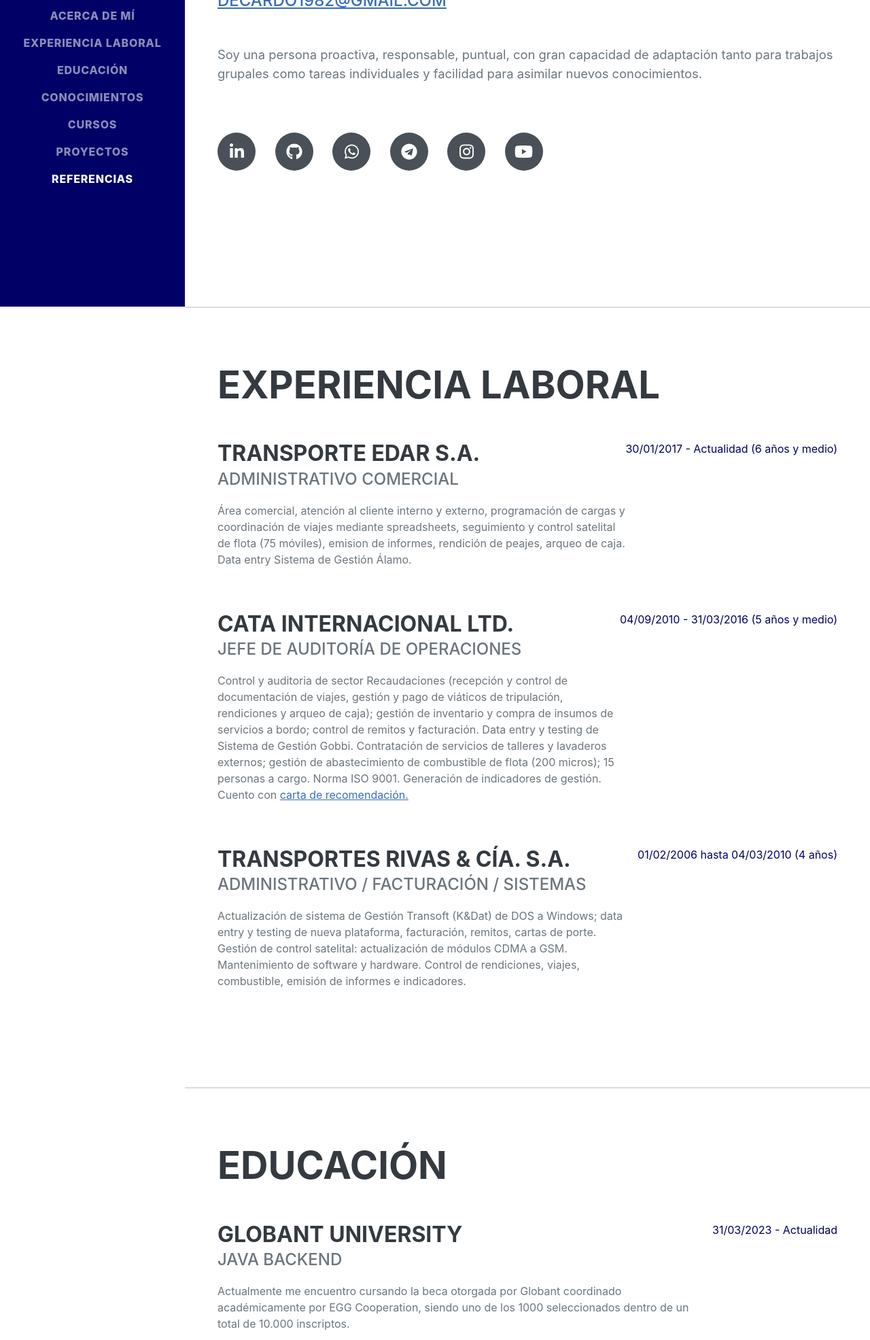
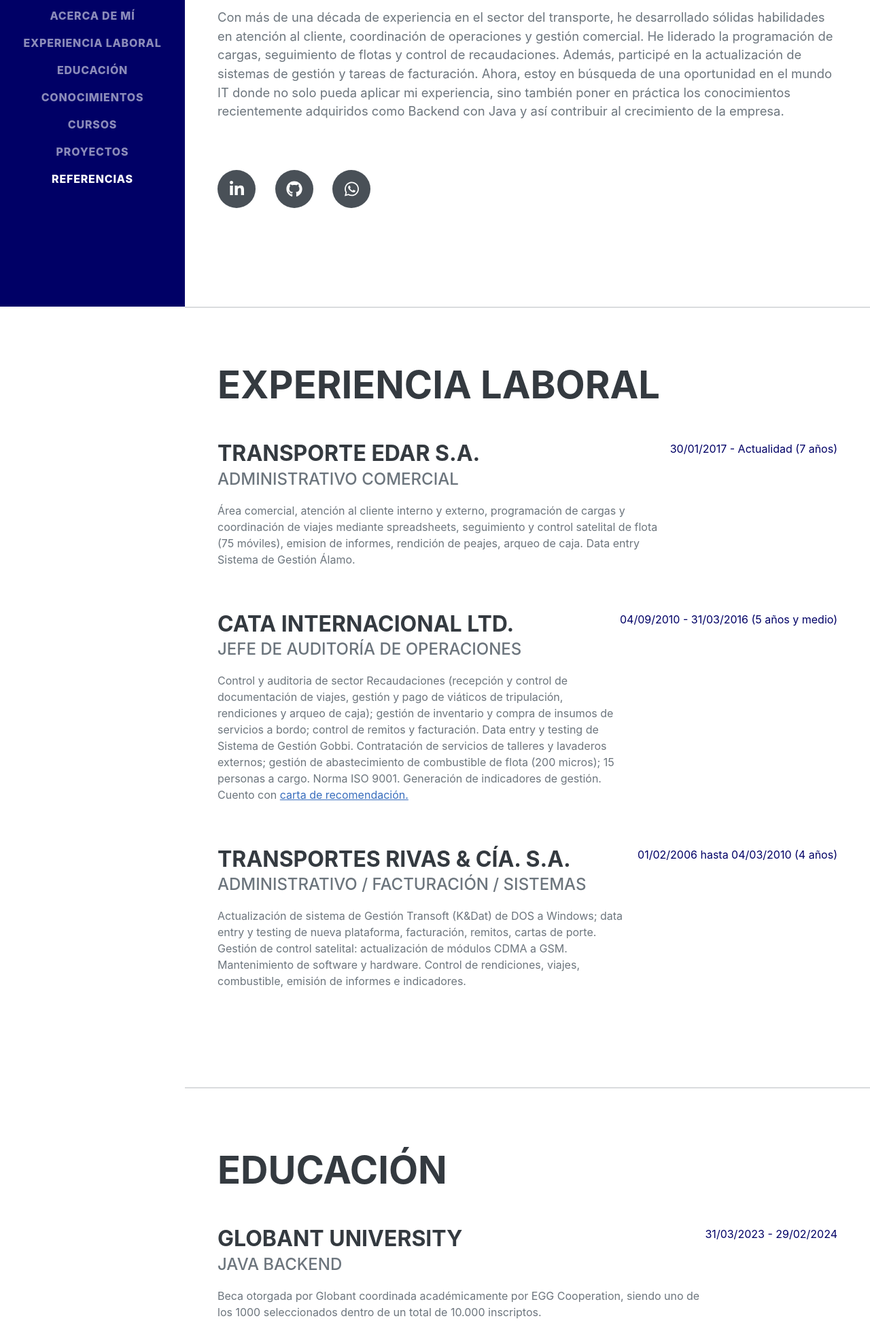
Before and after one commit to decardo1982/Proyecto_CV_Bootstrap, a plain HTML site: page index.html in a window 1280 px wide. Shown: the part 349-2320 px from the top of the page at 68% size. Drawn offline with nearby package versions, Linux system fonts and the light colour scheme; a script that the page names is missing; a web font is replaced by a local one.

Commit message:
upgrades

```diff
--- a/index.html
+++ b/index.html
@@ -51,14 +51,14 @@
                         Banfield, Buenos Aires, Argentina · +54 9 11-5410-4402</a> ·
                         <a href="mailto:decardo1982o@gmail.com">decardo1982@gmail.com</a>
                     </div>
-                    <p class="lead mb-5">Soy una persona proactiva, responsable, puntual, con gran capacidad de adaptación tanto para trabajos grupales como tareas individuales y facilidad para asimilar nuevos conocimientos.</p>
+                    <p class="lead mb-5">Con más de una década de experiencia en el sector del transporte, he desarrollado sólidas habilidades en atención al cliente, coordinación de operaciones y gestión comercial. He liderado la programación de cargas, seguimiento de flotas y control de recaudaciones. Además, participé en la actualización de sistemas de gestión y tareas de facturación. Ahora, estoy en búsqueda de una oportunidad en el mundo IT donde no solo pueda aplicar mi experiencia, sino también poner en práctica los conocimientos recientemente adquiridos como Backend con Java y así contribuir al crecimiento de la empresa.</p>
                     <div class="social-icons">
                         <a class="social-icon" href="https://www.linkedin.com/in/decardo1982/" target="_blank"><i class="fab fa-linkedin-in"></i></a>
                         <a class="social-icon" href="https://github.com/decardo1982" target="_blank"><i class="fab fa-github"></i></a>
                         <a class="social-icon" href="https://wa.me/5491154104402" target="_blank"><i class="fab fa-whatsapp"></i></a>
-                        <a class="social-icon" href="https://t.me/Decardo1982" target="_blank"><i class="fab fa-telegram"></i></a>
+                        <!-- <a class="social-icon" href="https://t.me/Decardo1982" target="_blank"><i class="fab fa-telegram"></i></a>
                         <a class="social-icon" href="https://www.instagram.com/decardo1982/" target="_blank"><i class="fab fa-instagram"></i></a>
-                        <a class="social-icon" href="https://www.youtube.com/@decardo1982/videos" target="_blank"><i class="fab fa-youtube"></i></a>
+                        <a class="social-icon" href="https://www.youtube.com/@decardo1982/videos" target="_blank"><i class="fab fa-youtube"></i></a>-->
                     </div>
                 </div>
             </section>
@@ -74,7 +74,7 @@
                             <p>Área comercial, atención al cliente interno y externo, programación de cargas y coordinación de viajes mediante spreadsheets, seguimiento y control satelital de flota (75 móviles),
                                 emision de informes, rendición de peajes, arqueo de caja. Data entry Sistema de Gestión Álamo.</p>
                         </div>
-                        <div class="flex-shrink-0"><span class="text-primary">30/01/2017 - Actualidad (6 años y medio)</span></div>
+                        <div class="flex-shrink-0"><span class="text-primary">30/01/2017 - Actualidad (7 años)</span></div>
                     </div>
                     <div class="d-flex flex-column flex-md-row justify-content-between mb-5">
                         <div class="flex-grow-1">
@@ -108,17 +108,16 @@
                         <div class="flex-grow-1">
                             <h3 class="mb-0">Globant University</h3>
                             <div class="subheading mb-3">Java Backend</div>
-                            <div>Actualmente me encuentro cursando la beca otorgada por Globant coordinado académicamente por EGG Cooperation, siendo uno de los 1000 seleccionados dentro de un
-                                total de 10.000 inscriptos.</div>
+                            <div>Beca otorgada por Globant coordinada académicamente por EGG Cooperation, siendo uno de los 1000 seleccionados dentro de un
+                                total de 10.000 inscriptos. </div>
                         </div>
-                        <div class="flex-shrink-0"><span class="text-primary">31/03/2023 - Actualidad</span></div>
+                        <div class="flex-shrink-0"><span class="text-primary">31/03/2023 - 29/02/2024</span></div>
                     </div>
                     <div class="d-flex flex-column flex-md-row justify-content-between mb-5">
                         <div class="flex-grow-1">
                             <h3 class="mb-0">CESSI Argentina</h3>
                             <div class="subheading mb-3">Full Stack Jr. - #YoProgramo</div>
-                            <div>Asistí al curso “Argentina Programa” para Desarrollador Full Stack Jr. Coordinado académicamente por el INTI, siendo uno de los 5760 seleccionados dentro de un
-                                 total de 750.000 inscriptos.</div>
+                            <div>Asistí al curso “Argentina Programa” para Desarrollador Full Stack Jr. Coordinado académicamente por el INTI, siendo uno de los 5760 seleccionados dentro de un total de 750.000 inscriptos.</div>
                         </div>
                         <div class="flex-shrink-0"><span class="text-primary">08/11/2021 - 01/11/2022</span></div>
                     </div>
@@ -143,8 +142,6 @@
                         <li class="list-inline-item"><i class="fab fa-css3-alt"></i></li>
                         <li class="list-inline-item"><i class="fab fa-js-square"></i></li>
                         <li class="list-inline-item"><i class="fab fa-angular"></i></li>
-                        <li class="list-inline-item"><i class="fas fa-file-word"></i></li>
-                        <li class="list-inline-item"><i class="fas fa-file-excel"></i></li>
                         <li class="list-inline-item"><i class="fab fa-node-js"></i></li>
                         <li class="list-inline-item"><i class="fab fa-github"></i></li>
                         <li class="list-inline-item"><i class="fab fa-free-code-camp"></i></li>
@@ -196,7 +193,7 @@
                             <img src="assets/img/2022-06-01 Cert Udemy - Git & Github.jpg" class="d-block w-75" alt="Udemy Git">
                           </div>
                           <div class="carousel-item">
-                            <img src="assets/img/2022-06-04 Certificado TodoCode Introduccion Algoritmos y Programación.jpg" class="d-block w-75" alt="TodoCode Introducción a los Algoritmos y Programación">
+                            <img src="assets/img/2023-12-21 Certificado Globant University Backend con Java.jpg" class="d-block w-75" alt="Globant Backend con Java">
                           </div>
                           <div class="carousel-item">
                             <img src="assets/img/2022-08-20 CERTIFICADO SAY QUALITY - CARDOZO.jpg" class="d-block w-75" alt="SayQuality Testing">
```
Also changed, not shown: assets/img/2023-12-21 Certificado Globant University Backend con Java.jpg (added), assets/img/favicon.ico, assets/img/favicon2.jpeg (added), assets/img/favicon2.jpg (added), assets/img/favicon_.ico (added), 1 other file.
